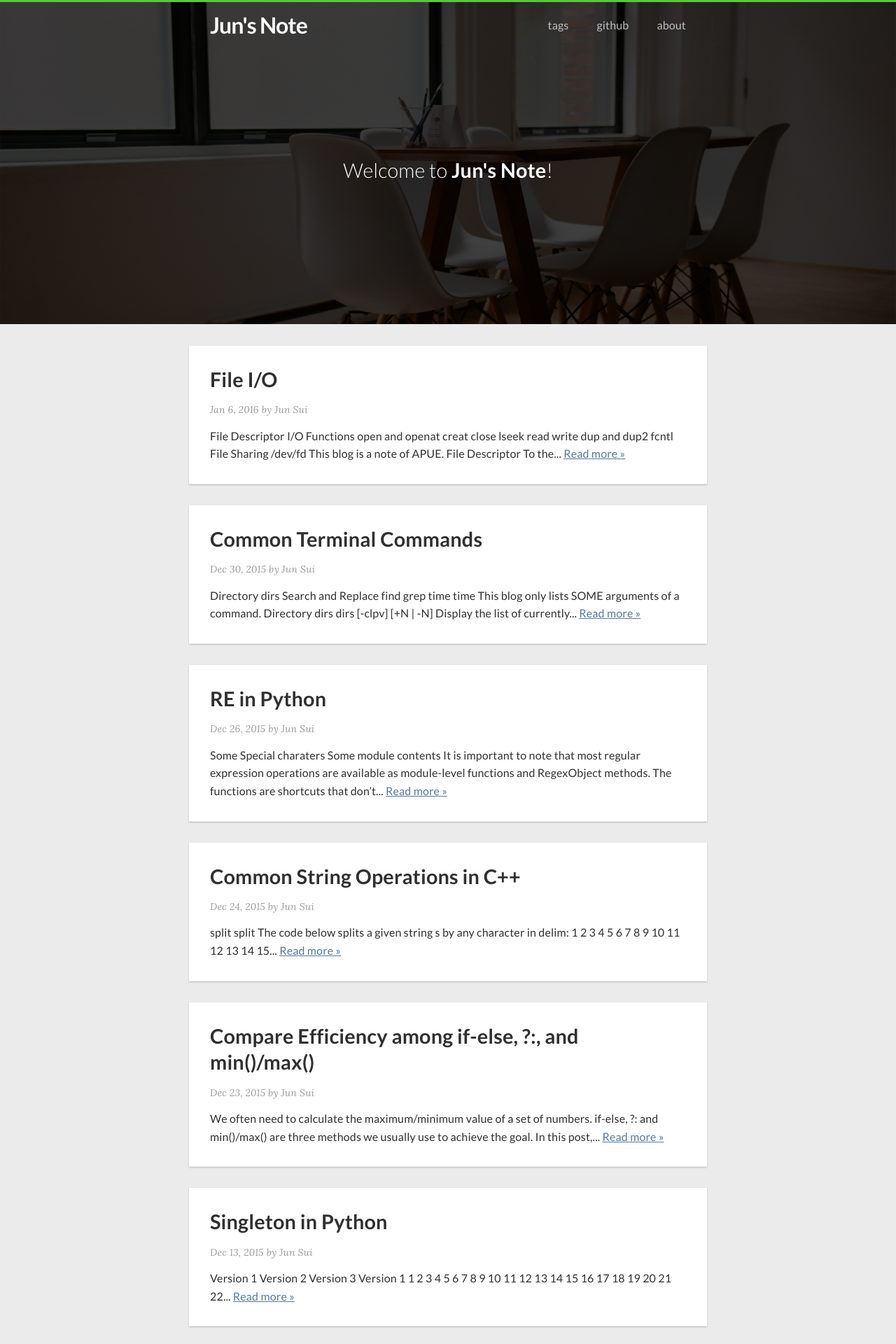
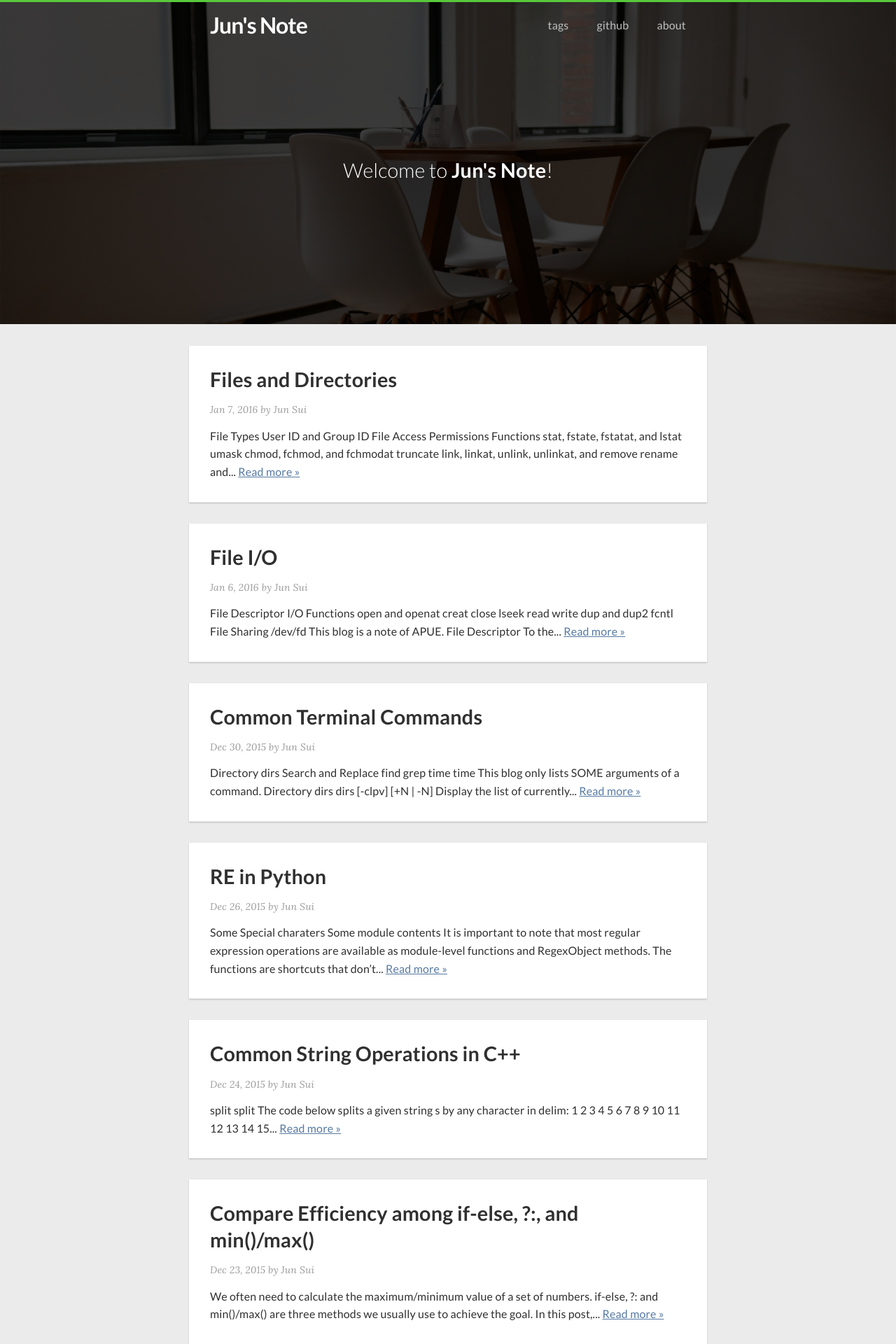
Before and after one commit to smilent/smilent.github.io, a Jekyll site: the page built from index.html, in a window 1280 px wide. Shown: the top 1920 px of the page at 70% size. Built offline with Jekyll 4.4.1, drawn with Linux system fonts in a browser that asks for light colours; nearby versions of some CDN libraries; the list of posts is cut into pages by our own code; part of the change alters nothing that is shown.

Commit message:
add a new post "Files and Directories"

```diff
--- /dev/null
+++ b/_posts/macos/2016-01-07-Files-and-Directories.md
@@ -0,0 +1,453 @@
+---
+layout: post
+title: Files and Directories
+tags:
+- osx
+- UNIX
+comments: true
+---
+
+* toc
+{:toc}
+---
+
+This blog is a note of APUE.
+<br><br>
+
+##File Types
+The file types are:
+
+1. Regular file. The most common type of file, which contains data of some form. There is no distinction to the UNIX kernel whether this data is text or binary. Any interpretation of the contents of a regular file is left to the application processing the file.
+
+> One notable exception to this is with binary executable files. To execute a program, the kernel must understand its format. All binary executable files confirm to a format that allows the kernel to identify where to load a program's text and data.
+
+2. Directory file. A file that contains the names of other files and pointers to information on these files. Any process that has read permission for a directory file can read the contents of the directory, but only the kernel can write directly to a directory file.
+
+3. Block special file. A type of file providing buffered I/O access in fixed-size units to devices such as disk drivers.
+
+4. Character special file. A type of file providing unbuffered I/O access in variable-sized units to devices. All devices on a system are either block special files or character special files.
+
+5. FIFO. A type of file used for communication between processes. It's sometimes called a named pipe.
+
+6. Socket. A type of file used for network communication between processes. A socket can also be used for non-network communication between processes on a single host.
+
+7. Symbolic link. A type of file that points to another file.
+
+The type of a file is encoded in the `st_mode` member of the <a href="#stat">`stat`</a> structure. We can determine the type of a file with the macros shown below. The argument to each macro is the `st_mode` member from the `stat` structure.
+
+
+|-----------------+------------|
+| Macro           |Type of file|
+|-----------------|------------|
+| S_ISREG()       |regular file|
+| S_ISDIR()       |directory file|
+| S_ISCHR()       |character special file|
+| S_ISBLK()       |block special file|
+| S_ISFIFO()       |pipe or FIFO|
+| S_ISLNK()       |symbolic link|
+| S_ISSOCK()       |socket|
+|-----------------+------------+
+
+##User ID and Group ID
+
+Every process has six or more IDs associated with it.
+
+- The *real user ID* and *real group ID*: identify who we really are. They are taken from our entry in the password file when we log in.
+- The *effective user ID*, *effective group ID* and *supplementary group IDs*: determine our file access permissions.
+- The *saved set-user-ID* and *saved set-group-ID*: contain copies of the effective user ID and the effective group ID, respectively, when a program is executed.
+
+Every file has an owner and a group owner, which are specified by `st_uid` and `st_gid` in <a href="#stat">`stat`</a>, respectively.
+
+##File Access Permissions
+
+The `st_mode` in <a href="#stat">`stat`</a> also encodes the access permission bits for the file. There are nine permission bits for each file, divided into three categories as shown below:
+
+|-----------------+------------|
+| <code>st_mode</code> mask  |Meaning     |
+|-----------------|------------|
+| S_IRUSR       |user-read|
+| S_IWUSR       |user-write|
+| S_IXUSR       |user-execute|
+| S_IRGRP       |group-read|
+| S_IWGRP       |group-write|
+| S_IXGRP       |group-execute|
+| S_IROTH       |other-read|
+| S_IWOTH       |other-write|
+| S_IXOTH       |other-execute|
+|-----------------+------------+
+
+Whenever we want to open any type of file by name, we must have execute permission in each ***directory*** (not the file itself) mentioned in the name, including the current directory, if it is implied. This is why the execute permission bit for a directory is often called the search bit.
+
+We cannot create a new file in a directory unless we have write permission and execute permission in the directory.
+
+To delete an existing file, we need write permission and execute permission in the directory containing the file. We *do not* need read permission or write permission for the file itself.
+
+Execute permission for a file must be on if we want to execute the file using any of the seven `exec` functions. The file also has to be a regular file.
+
+##Functions
+Details of most functions can be obtained by <code>man 2 <i>func_name</i></code>.
+
+###stat, fstate, fstatat, and lstat
+
+<pre>
+#include &lt;sys/stat.h&gt;
+int stat(const char *restrict pathname, struct stat *restrict buf);
+int fstat(int fd, struct stat *buf);
+int lstat(const char *restrict pathname, struct stat *restrict buf);
+int fstatat(int fd, const char *restrict pathname, struct stat *restrict buf, int flag);
+</pre>
+
+All four return 0 if OK, -1 on error.
+
+Given a *pathname*, the `stat` function returns a structure of information about the named file. The `lstat` function is similar to `stat`, but when the named file is a sumbolic link, `lstat` returns information about the symbolic link, not the file referenced by the symbolic link.
+
+The *buf* argument is a pointer to a structure that we must supply, and the functions fill in the structure. The definition of the structure can differ among implementations. In OS X, it looks like:
+
+<a id="stat"></a>
+{% highlight c %}
+struct stat { /* when _DARWIN_FEATURE_64_BIT_INODE is NOT defined */
+    dev_t    st_dev;    /* device inode resides on */
+    ino_t    st_ino;    /* inode's number */
+    mode_t   st_mode;   /* inode protection mode */
+    nlink_t  st_nlink;  /* number of hard links to the file */
+    uid_t    st_uid;    /* user-id of owner */
+    gid_t    st_gid;    /* group-id of owner */
+    dev_t    st_rdev;   /* device type, for special file inode */
+    struct timespec st_atimespec;  /* time of last access */
+    struct timespec st_mtimespec;  /* time of last data modification */
+    struct timespec st_ctimespec;  /* time of last file status change */
+    off_t    st_size;   /* file size, in bytes */
+    quad_t   st_blocks; /* blocks allocated for file */
+    u_long   st_blksize;/* optimal file sys I/O ops blocksize */
+    u_long   st_flags;  /* user defined flags for file */
+    u_long   st_gen;    /* file generation number */
+};
+
+struct stat { /* when _DARWIN_FEATURE_64_BIT_INODE is defined */
+    dev_t           st_dev;           /* ID of device containing file */
+    mode_t          st_mode;          /* Mode of file (see below) */
+    nlink_t         st_nlink;         /* Number of hard links */
+    ino_t           st_ino;           /* File serial number */
+    uid_t           st_uid;           /* User ID of the file */
+    gid_t           st_gid;           /* Group ID of the file */
+    dev_t           st_rdev;          /* Device ID */
+    struct timespec st_atimespec;     /* time of last access */
+    struct timespec st_mtimespec;     /* time of last data modification */
+    struct timespec st_ctimespec;     /* time of last status change */
+    struct timespec st_birthtimespec; /* time of file creation(birth) */
+    off_t           st_size;          /* file size, in bytes */
+    blkcnt_t        st_blocks;        /* blocks allocated for file */
+    blksize_t       st_blksize;       /* optimal blocksize for I/O */
+    uint32_t        st_flags;         /* user defined flags for file */
+    uint32_t        st_gen;           /* file generation number */
+    int32_t         st_lspare;        /* RESERVED: DO NOT USE! */
+    int64_t         st_qspare[2];     /* RESERVED: DO NOT USE! */
+};
+{% endhighlight %}
+
+###umask
+
+<pre>
+#include &lt;sys/stat.h&gt;
+mode_t umask(mode_t cmask);
+</pre>
+
+Return previous file mode creation mask. It always succeeds.
+
+Changing the file mode creation mask of a process doesn't affect the mask of its parent (often a shell). Users can set the `umask` value to control the default permissions on the files they create. This value is expressed in octal, with one bit representing one permission to be masked off, as shown below. Permissions can be denied by setting the corresponding bits. By default, OS X sets `umask` to 0022 so that files created by default don't have group-write or other-write permissions.
+
+|---+---|
+|Mask bit | Meaning|
+|-------|----------|
+|0400| user-read|
+|0200| user-write|
+|0100| user-execute|
+|0040| group-read|
+|0020| group-write|
+|0010| group-execute|
+|0004| other-read|
+|0002| other-write|
+|0001| other-execute|
+|==========|=========|
+
+###chmod, fchmod, and fchmodat
+
+<pre>
+#include &lt;sys/stat.h&gt;
+int chmode(const char *pathname, mode_t mode);
+int fchmod(int fd, mode_t mode);
+int fchmodat(int fd, const char *pathname, mode_t mode, int flag);
+</pre>
+
+Return 0 if OK, -1 on error.
+
+To change the permission bits of a file, the effective user ID of the process must be equal to the owner ID of the file, or the process must have superuser permissions.
+
+###truncate
+
+<pre>
+#include &lt;unistd.h&gt;
+int truncate(const char *pathname, off_t length);
+int truncate(int fd, off_t length);
+</pre>
+
+Return 0 if OK, -1 on error.
+
+These two functions truncate an existing file to *length* bytes. If the previous size of the file was greater than *length*, the data beyond *length* is no longer accessible. Otherwise, if the previous size was less than *length*, the file size will increase and the data between the old end of file and the new end of file will read as 0 (i.e., a hole is probably created in the file).
+
+### link, linkat, unlink, unlinkat, and remove
+
+<pre>
+#include &lt;unistd.h&gt;
+int link(const char *existingpath, const char *newpath);
+int llinkat(int efd, const char *existingpath, int nfd, const char *newpath, int flag);
+</pre>
+
+Return 0 if OK, -1 on error.
+
+A file can have multiple directory entries pointing to its i-node (<a href="#filesystem">Here</a> for more details). We can use either the `link` function or the `linkat` function to create a link to an existing file.
+
+These functions create a new directory entry, *newpath*, that references the existing file *existingpath*. If the *newpath* already exists, an error is returned. Only the last component of the *newpath* is created. The rest of the path must already exist.
+
+<pre>
+#include &lt;unistd.h&gt;
+int unlink(const char *pathname);
+int unlinkat(int fd, const char *pathname, int flag);
+</pre>
+
+Return 0 if OK. -1 on error.
+
+These functions remove the directory entry and decrement the link count of the file referenced by *pathname*. If there are other links to the file, the data in the file is still accessible though the other links. The file is not changed if an error occurs.
+
+To unlink a file, **we must have write permission and execute permission in the directory containing the directory entry**, as it is the directory entry that we will be removing.
+
+We can also unlink a file or a directory with the `remove` function. For a file, `remove` is identical to `unlink`. For a directory, `remove` is identical to `rmdir`.
+
+<pre>
+#include &lt;stdio.h&gt;
+int remove(const char *pathname);
+</pre>
+
+Return 0 if OK, -1 on error.
+
+###rename and renameat
+
+<pre>
+#include &lt;stdio.h&gt;
+int rename(const char *oldname, const char *newname);
+int renameat(int oldfd, const char *oldname, int newfd, const char *newname);
+</pre>
+
+Return 0 if OK, -1 on error.
+
+A file or a directory is renamed with either the `rename` or `renameat` function.
+
+There are several conditions to describe for these functions, depending on whether *oldname* refers to a file, a directory, or a symbolic link:
+
+1. If *oldname* specifies a file that is not a directory, then we are renaming a file or a symbolic link. In this case, if *newname* exists, it cannot refer to a directory. If *newname* exists and is not a directory, it is removed, and *oldname* is renamed to *newname*.
+2. If *oldname* specifies a directory, then we are renaming a directory. If *newname* exists, it must refer to a directory, and that directory **must be empty**. If *newname* exists and is an empty directory, it is removed, and *oldname* is renamed to *newname*. Additionally, when we're renaming a directory, *newname* cannot contain a path prefix that names *oldname*. For example, we can't rename */usr/foo* to *usr/foo/testdir*, because the old name (*/usr/foo*) is a path prefix of the new name and cannnot be removed.
+3. If either *oldname* or *newname* refers to a symbolic link, then the link itself is processed, not the file to which it resolves.
+4. We can't rename dot or dot-dot. More precisely, neither dot not dot-dot can appear as the last component of *oldname* or *newname*.
+5. As a special case, if *oldname* and *newname* refer to the same file, the function returns successfully without changing anything.
+
+If *newname* already exists, we need permissions as if we were deleting it. Also, because we're removing the directory entry for *oldname* and possibly creating a directory entry for *newname*, we need write permission and execute permission in the directory containing *oldname* and in the directory containing *newname*.
+
+###symlink, symlinkat, readlink and readlinkat
+
+<pre>
+#include &lt;unistd.h&gt;
+int symlink(const char *actualpath, const char *sympath);
+int symlinkat(const char *actualpath, int fd, const char *sympath);
+</pre>
+
+Return 0 if OK, -1 on error.
+
+A new directory entry, *sympath*, is created that points to *actualpath*. It is not required that *actualpath* exist when the symbolic link is created. Also, *actualpath* and *sympath* need not reside in the same file system.
+
+<pre>
+#include &lt;unistd.h&gt;
+ssize_t readlink(const char *restrict pathname, char *restrict buf, size_t buf_size);
+sszie_t readlinkat(int fd, const char *restrict pathname, char *restrict but, size_t bufsize);
+</pre>
+
+Unlike `open` function, which follows a symbolic link, these two functions open the link itself and read the name in the link.
+
+###futimens, utimensat,amd utimes
+
+<pre>
+#include &ls;sys/stat.h&gt;
+int futimens(int fd, const struct timespec times[2]);
+int utimensat(int fd, const char *path, const struct timespec times[2], int flag);
+</pre>
+
+Return 0 if OK, -1 on error.
+
+Both functions provide nanosecond granularity for specifying timestamps, using the `timespec` structure. The first element of the *times* array argument contains the access time, and the second element contains the modification time. The two time values are calendar times which count seconds since the Epoch.
+
+Both functions are included in POSIX.1. A third function, `utimes`, is included in the Single UNIX Specification as part of the XSI option.
+
+<pre>
+#include &lt;sys/time.h&gt;
+int utimes(const char *pathname, const struct timeval times[2]);
+</pre>
+
+Return 0 if OK, -1 on error.
+
+{% highlight c %}
+strcut timeval{
+    time_t tv_sec; /* seconds */
+    long   tv_usec; /* microseconds */
+};
+{% endhighlight %}
+
+###mkdir, mkdirat and rmdir
+
+<pre>
+#include &lt;sys/stat.h&gt;
+int mkdir(const char *pathname, mode_t mode);
+int mkdirat(int fd, const char *pathname, mode_t mode);
+</pre>
+
+Return 0 if OK, -1 on error.
+
+These functions create a new, empty directory. A common mistake is to specify the same *mode* as for a file: read and write permissions only. But for a directory, we normally want at least one of the execute bits enabled, to allow access to filenames within the directory.
+
+<pre>
+#include &lt;unistd.h&gt;
+int rmdir(const char *pathname);
+</pre>
+
+Return 0 if OK, -1 on error. (Why are `mkdir` and `rmdir` defined in different headers?)
+
+This function is to delete an *empty* directory. If any directory entries other than dot and dot-dot exist in the directory, the function fails. If the link count of the directory becomes 0 with this call, and if no other process has the directory open, then the space occupied by the directory is freed.
+
+###reading directories
+
+<pre>
+#include &lt;dirent.h&gt;
+DIR *opendir(const char *pathname);
+DIR *fdopendir(int fd);
+<div align="right">Both return: pointer if OK, NULL on error </div>
+struct dirent *readdir(DIR *dp);
+<div aligh="right">Returns: pointer if OK, NULL at end of directory or error</div>
+void rewinddir(DIR *dp);
+int closedir(DIR *dp);
+<div align="right">Returns: 0 if OK, -1 on error</div>
+ling telldir(DIR *dp);
+<div align="right">Returns: current location in directory associated with <i>dp</i></div>
+void seeldir(DIR *dp, long loc);
+</pre>
+
+Directories can be read by anyone who has access permission to read the directory. But only the kernel can write to a directory, to preserve file system sanity. The write permission bits and execute permission bits for a directory determine if we can create new files in the directory and remove files from the directory -- they don't specify if we can write to the directory itself.
+
+The `dirent` structure defined in <dirent.h> is implementation dependent. Implementations define the structure to contain at least the following two members:
+{% highlight c %}
+ino_t d_ino; /* i-node number */
+char d_name[]; /* null-terminated filename */
+{% endhighlight %}
+
+The `DIR` structure is an internal structure used by these seven functions to mainain information about the directory being read.
+
+###chdir, fchdir, and getcwd
+
+<pre>
+#include &lt;unistd.h&gt;
+int chdir(const char *pathname);
+int fchdir(int fd);
+</pre>
+
+Return 0 if OK, -1 on error.
+
+They are to change the current working directory of the calling process.
+
+<pre>
+#include &lt;unistd.h&gt;
+char *getcwd(char *buf, size_t size);
+</pre>
+
+Return *buf* if OK, NULL on error.
+
+It gets the current working directory of the calling process. We must pass to this function the address of a buffer, *buf*, and its *size* (in bytes). The buffer must be large enough to accommodate the absolute pathname plus a terminating null byte, or else an error will be returned.
+
+##File Size
+
+The `st_size` member of the <a href="#stat">`stat`</a> contains the size of the file in bytes. This field is meaningful only for regular files, directories, and symbolic links. For a regular file, a file size of 0 is allowed. We'll get an end-of-file indication on the first read of the file. For a directory, the file size is usually a multiple of a number, such as 16 or 512. For a symbolic link, the file size is the number of bytes in the file name.
+
+Most contemporary UNIX systems provide the fields `st_blksize` and `st_blocks`. The first is the preferred block size for I/O for the file, and the latter is the actual number of 512-byte blocks that are allocated. The standard I/O library also tries to read or write `st_blksize` bytes at a time for efficiency.
+
+<a id="filesystem"></a>
+
+##File Systems
+
+We can think of a disk drive being divided into one or more partitions. Each partition can contain a file system, as shown below. The i-nodes are *fixed-length* entries that contain most of the information about a file.
+![Disk drive, partitions, and a file system](../images/disk_drive_partition_file_system.png)
+
+If we examine the i-node and data block portion of a cylinder group in more detail, we could have the arrangement shown below.
+![Cylinder group's i-nodes and data blocks in more detail](../images/i-node_data_block.png)
+
+Note the following points from the figure above:
+
+1. Two directory entries point to the same i-node entry. Every i-node has a link count that contains **the number of directory entries that point to it**. Only when the link count goes to 0 can the file be deleted (thereby releasing the data blocks associated with the file). In the <a href="#stat">`stat`</a> structure, the link count is contained in the `st_nlink` member.
+2. The other type of link is called a *symbolic link*. With a symbolic link, the actual contexnts of the file -- the data blocks -- store the name of the file that the symbolic link points to. The file type in the i-node would be `S_IFLNK` so that the system knows that this is a symbolic link.
+3. The i-node contains all the information about the file: the file type, the file's access permission bits, the size of the file, pointers to the file's data blocks, and so on. Most of the information in the `stat` structure is obtained from the i-node. Only two items of interest are stored in the directory entry: the filename and the i-node number. The data type for the i-node number is `ino_t`.
+4. Because the i-node number in the directory entry points to an i-node in the same file system, **a directory entry can't refer to an i-node in a different file system.**
+5. When renaming a file **without changing file systems**, the actual contents of the file need not be moved -- all that needs to be done is to add a new directory entry that points to the existing i-node and then unlink the old directory entry. The link count will remain the same. For example, to rename the file */usr/lib/foo* to */usr/foo*, the contents of the file *foo* need not be moved if the directories */usr/lib* and */usr* are on the same file system. This is how the `mv(1)` command usually operates.
+
+What about the link count field for a directory? Assume that we make a new directory in the working directory, as in
+{% highlight bash %}
+$ mkdir testdir
+{% endhighlight %}
+
+The figure below shows the result.
+![Sample cylinder group after creating the directory testdir](../images/after_creating_testdir.png)
+
+The i-node whose number id 2549 has a type field of "directory" and a link count equal to 2. Any leaf directory always has a link count of 2. The value of 2 comes from the directory entry that names the directory (*testdir* in this example) and from the entry for dot in that directory.
+
+##Symbolic Links
+
+**A symbolic link is an indirect pointer to a file, unlike the hard links that point directly to the i-node of the file.** Symbolic links were introduced to get around he limitations of hard links.
+
+- Hard links normally require that the link and the file reside in the same file system.
+- Only the superuser can create a hard link to a directory (when supported by the underlying file system).
+
+There are no file system limitations on a symbolic link and what it points to, and anyone can create a symbolic link to a directory. Symbolic links are typically used to "move" a file or an entire directory hierarchy to another location on a system.
+
+A symbolic link does not affect the hard link count (`st_nlink`), while a hard link does. That is to say,
+{% highlight bash %}
+$ echo "this is for test" > a
+$ ln -s a b # create a symbolic b that links to file a
+$ rm a # assuming that there is no hard link to file a
+$ cat b
+{% endhighlight %}
+will print
+{% highlight bash %}
+$ cat: b : No such file or directory
+{% endhighlight %}
+
+After `rm a`, the `st_nlink` of the correspond i-node is decreased to 0 (assuming there is no other hard link to file a), thus its data blocks will be released (see <a href="#filesystem">Here</a>). However,
+{% highlight bash %}
+$ echo "this is for test" > a
+$ ln a b # create a hard link b that links to file a
+$ rm a
+$ cat b
+{% endhighlight %}
+will print
+{% highlight bash %}
+$ this is for test
+{% endhighlight %}
+
+##File Times
+
+|---|---|---|
+|Field|Description|Example|ls(1) option|
+|==|==|==|==|
+|<code>st_atim</code>|last-access time of file data|<code>read</code>| <code>-u</code>|
+|<code>st_mtim</code>|last-modification time of file data| <code>write</code>|default|
+|<code>st_ctim</code>|last-change time of i-node status|<code>chmode</code>, <code>chown</code>|<code>-c</code>|
+|======|======|========|
+
+Note that the system does not maintain the last-access time for an i-node. This is why the functions `access` and `stat`, for example, don't change any of the three times.
+
+##Summary of File Access Permission Bits
+
+![summary of file access permission bits](../images/file_access_permission_bits.png)
--- a/_sass/_globals.scss
+++ b/_sass/_globals.scss
@@ -152,7 +152,8 @@ blockquote {
   border-left: 4px solid $gray-color-light;
   padding-left: $spacing-unit / 2;
   font-size: 18px;
-  letter-spacing: -1px;
+  letter-spacing: 0px;
+  word-spacing: 1px;
   font-style: italic;
 
   > :last-child {
--- a/_sass/_normalize.scss
+++ b/_sass/_normalize.scss
@@ -417,9 +417,13 @@ optgroup {
 table {
   border-collapse: collapse;
   border-spacing: 0;
+  border: 1px solid black;
+  margin-left: auto;
+  margin-right: auto;
 }
 
 td,
 th {
-  padding: 0;
+  padding: 5px;
+  border: 1px solid black;
 }
```
Also changed, not shown: images/after_creating_testdir.png (added), images/disk_drive_partition_file_system.png (added), images/file_access_permission_bits.png (added), images/i-node_data_block.png (added), screenshot.png (deleted).
